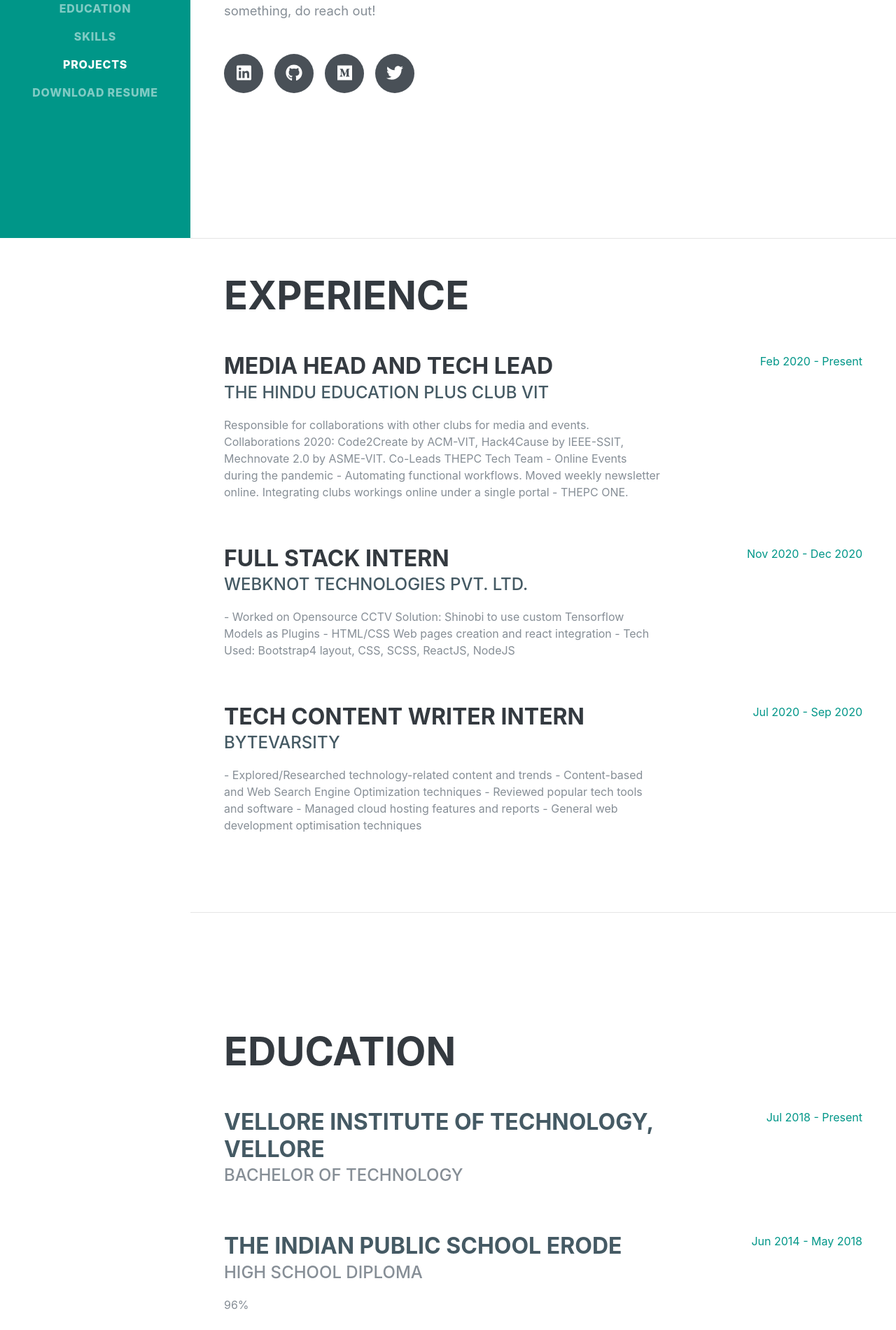
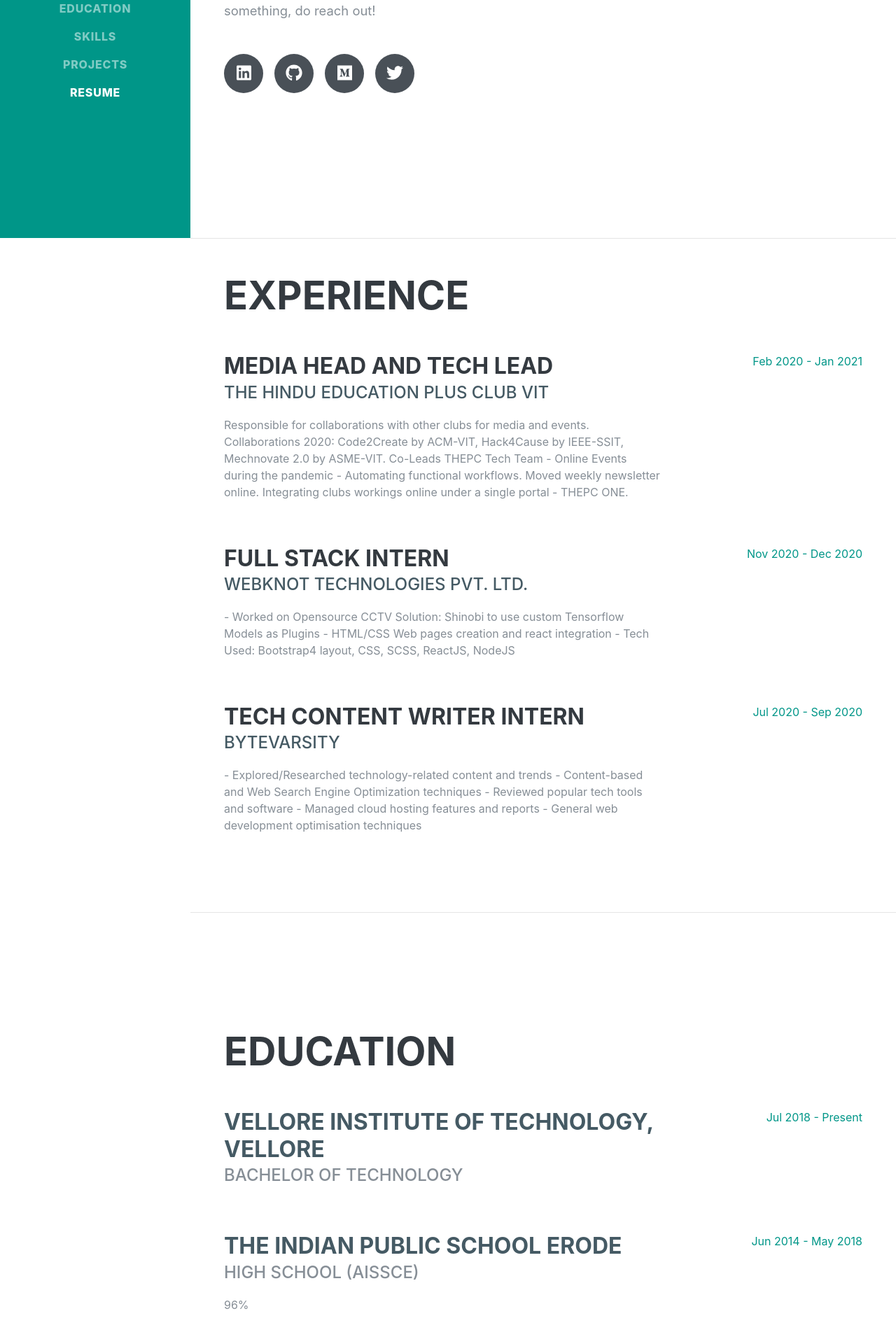
Before and after one commit to sanjitk7/portfolio, a React (Create React App) app: page / in a window 1280 px wide. Shown: the part 460-2360 px from the top of the page at 70% size. Built offline with nearby package versions, Linux system fonts and the light colour scheme; a web font is replaced by a local one.

Commit message:
fixed text  and download

```diff
--- a/src/assets/profileData.json
+++ b/src/assets/profileData.json
@@ -18,7 +18,7 @@
       "orgWebsite":"https://www.thepcvit.com/",
       "aboutWork": "Responsible for collaborations with other clubs for media and events. Collaborations 2020: Code2Create by ACM-VIT, Hack4Cause by IEEE-SSIT, Mechnovate 2.0 by ASME-VIT.\nCo-Leads THEPC Tech Team - Online Events during the pandemic - Automating functional workflows. Moved weekly newsletter online. Integrating clubs workings online under a single portal - THEPC ONE.",
       "fromDate": "Feb 2020",
-      "toDate": "Present"
+      "toDate": "Jan 2021"
     },
     {
       "position": "Full Stack Intern",
@@ -49,7 +49,7 @@
     {
       "school": "The Indian Public School Erode",
       "schoolWebsite":"https://theindianpublicschool.org/",
-      "degree": "High School Diploma",
+      "degree": "High School (AISSCE)",
       "grade": "96%",
       "fromDate": "Jun 2014",
       "toDate": "May 2018"
--- a/src/components/Home/index.js
+++ b/src/components/Home/index.js
@@ -5,6 +5,7 @@
 import Education from '../Education';
 import Skills from '../Skills';
 import Projects from '../Projects';
+import Resume from "../Resume"
 import profileData from '../../assets/profileData.json';
 
 const Home = () => {
@@ -23,6 +24,8 @@
           <Skills skills={data.skills} />
           <hr className="m-0" />
           <Projects projects={data.projects} />
+          <hr className="m-0" />
+          <Resume />
         </div>
       </div>
     );
--- /dev/null
+++ b/src/components/Resume/index.js
@@ -0,0 +1,16 @@
+import React from 'react';
+
+const Resume = (props) => {
+
+console.log("resume prop" , props)
+    return(
+      <section className="resume-section p-3 p-lg-5 d-flex justify-content-center" id="resume">
+        <div className="w-100">
+          <h2 className="mb-5">Resume</h2>
+          <div className="subheading mb-3"><a href="../../assets/SanjitCKS_Resume_Jan2020_v9" download="SanjitCKS_Resume_Jan2020_v9">Download Resume</a></div>
+        </div>
+      </section>
+    );
+}
+
+export default Resume;
--- a/src/components/Sidebar/index.js
+++ b/src/components/Sidebar/index.js
@@ -33,7 +33,7 @@
               <a className="nav-link js-scroll-trigger" href="#projects">Projects</a>
             </li>
             <li className="nav-item">
-              <a className="nav-link js-scroll-trigger" href="../../assets/SanjitCKS_Resume_Oct2020_v3" download="SanjitCKS_Resume_Oct2020_v3">Download Resume</a>
+              <a className="nav-link js-scroll-trigger" href="#resume">Resume</a>
             </li>
           </ul>
         </div>
```
Also changed, not shown: 2 other files (tests, documents, lock files or other folders).
